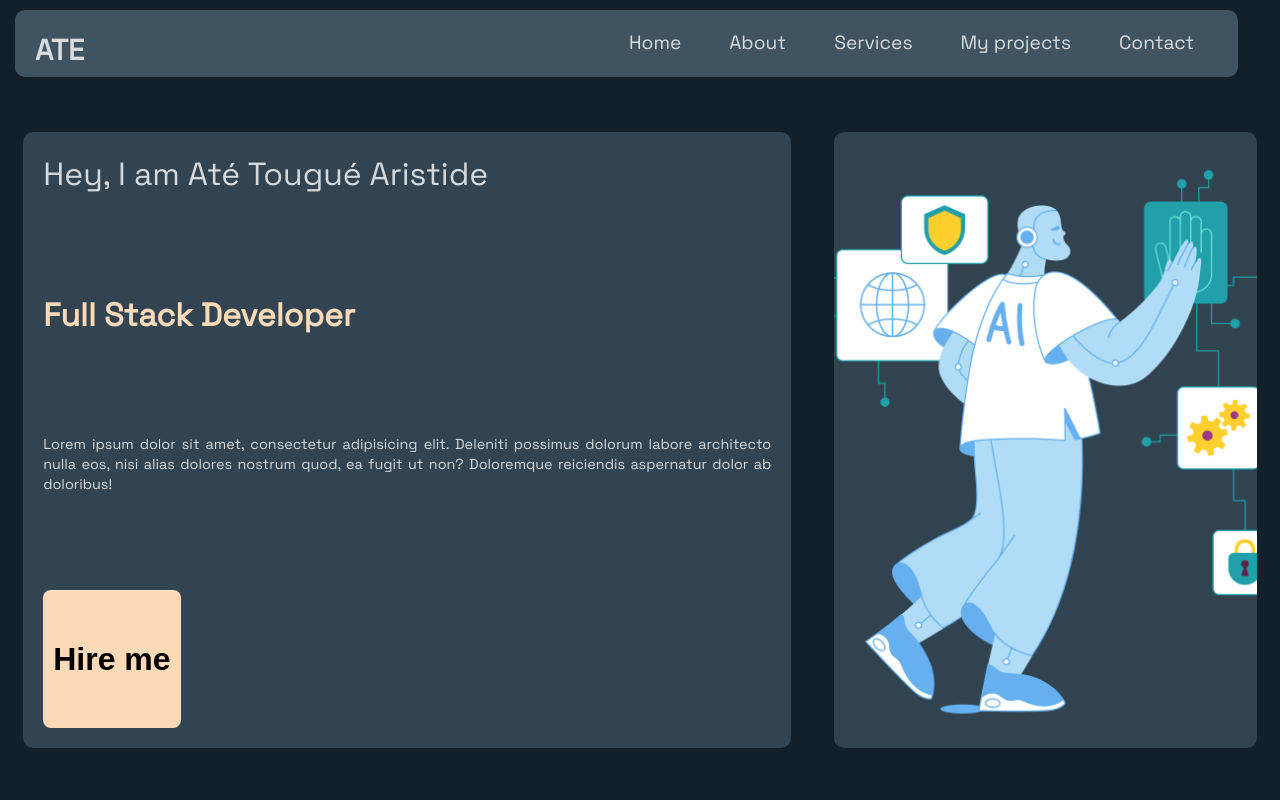
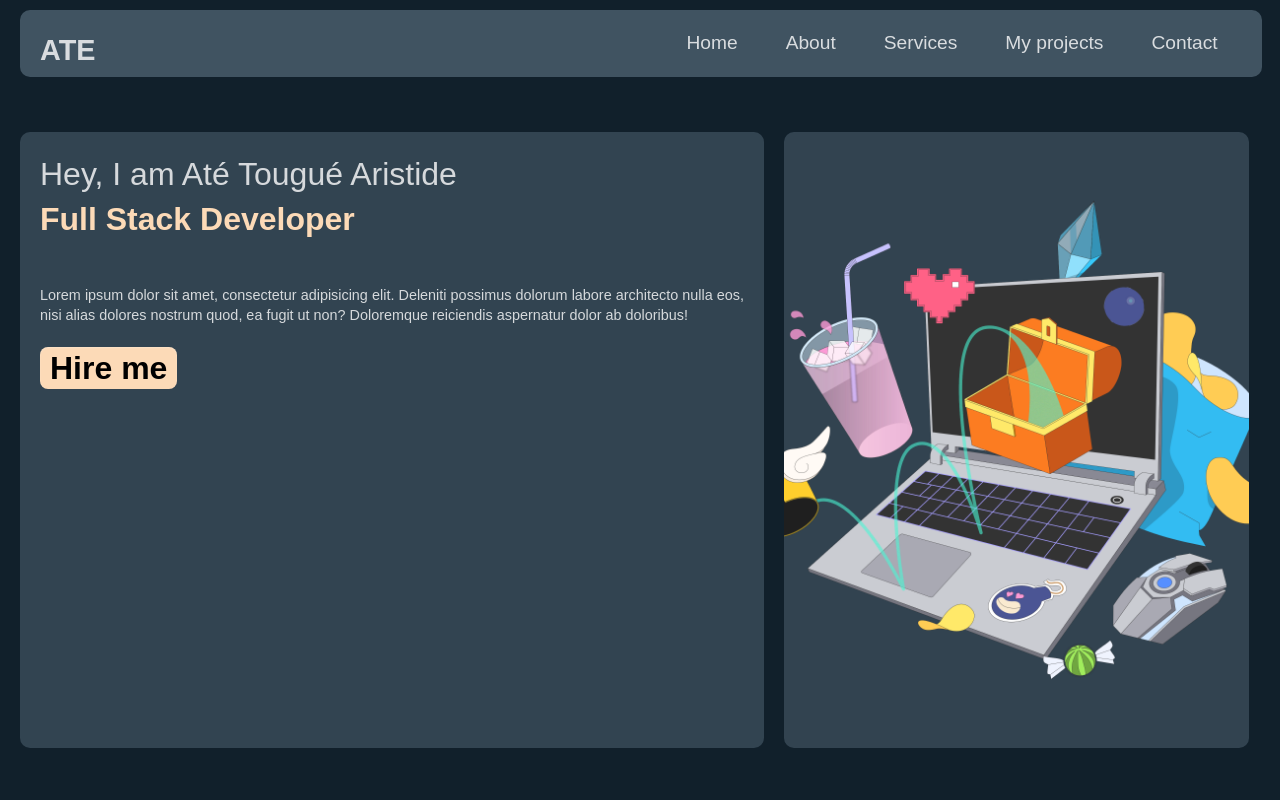
Before and after one commit to atetheone/atetheone.github.io, a website: page index.html in a window 1280 px wide. Shown: the top 800 px of the page. Drawn offline with nearby package versions, Linux system fonts and the light colour scheme.

Commit message:
update the portfolio

```diff
--- a/style.css
+++ b/style.css
@@ -1,7 +1,7 @@
 @import "responsive.css";
 @import "node_modules/@fortawesome/fontawesome-free/css/all.min.css";
 /* @import url("https://fonts.googleapis.com/css2?family=Lato:wght@300;400;500;600;700&display=swap"); */
-@import url("https://fonts.googleapis.com/css2?family=Space+Grotesk");
+/* @import url("https://fonts.googleapis.com/css2?family=Space+Grotesk"); */
 
 
 *, *::before, *::after {
@@ -20,6 +20,8 @@ body {
   color: hsla(0, 0%, 100%, 0.8);
   background-color: #11202b;
   line-height: 1.4;
+	margin-left: 20px;
+	margin-right: 20px;
 }
 
 a {
@@ -61,9 +63,9 @@ header {
 }
 
 nav {
-	margin: 10px 30px 10px 15px;
+	margin: 10px 0 10px 0;
   height: 3.5em;
-  width: 95.56vw;
+  width: 97%;
   display: flex;
   justify-content: space-between;
   background-color: rgb(64, 83, 97);
@@ -118,13 +120,12 @@ nav {
 
 .welcome-section {
   display: flex;
-  justify-content: space-evenly;
 	flex-wrap: wrap;
   align-items: center;
   min-height: 100vh;
+	width: 100%;
   text-align: center;
   font-size: 2em;
-  font-weight: 700;
 }
 
 .welcome-content {
@@ -137,12 +138,16 @@ nav {
 	position: relative;
 	top: 2.5rem;
 	display: flex;
-	flex-wrap: wrap;
+	flex-direction: column;
+	background-position: center;
+	background-repeat: no-repeat;
+	background-size: cover;
+	/* justify-content: spa; */
 	padding: 20px;
 }
 
 .welcome-content h2 {
-	/* white-space: normal; */
+	white-space: normal;
 	font-size: 2rem;
 	font-weight: 500;
 	text-align: start;
@@ -160,12 +165,11 @@ nav {
 	font-size: .9rem;
 	font-weight: 300;
 	text-align: justify;
-	margin: 0;
+	margin: 3em 0 1.5em 0;
 }
 
-/* CSS */
 .hire-me {
-
+	width: fit-content;
   align-items: center;
   appearance: button;
   background-color: #fcdab7;
@@ -180,6 +184,7 @@ nav {
   flex-shrink: 0;
   font-family: "RM Neue",sans-serif;
   font-size: 100%;
+	font-weight: 600;
   line-height: 1;
   margin: 0;
   padding: 5px 10px;
@@ -198,19 +203,18 @@ nav {
 .hire-me:hover {
   background-color: #fcdab7;
 
-  transform-origin: none;
-  transform: none;
+
 }
 
 .welcome-right {
 	background-color: rgb(64, 83, 97, .7);
 	background-repeat: no-repeat;
 	background-size: cover;
+	background-image: url('assets/experimental-playing-video-games-on-laptop.png');
 
-	background-image: url('assets/sammy-ai-cyber-security-2500x2500.png');
 	background-position: center;
 	border-radius: 10px;
-	min-width: 33%;
+	min-width: 37.5%;
 	/* max-width: 100%; */
 	height: 77vh;
 	position: relative;
```
Also changed, not shown: assets/experimental-playing-video-games-on-laptop.png (added), assets/experimental-software-development-and-programming.png (added), 2 other files.
